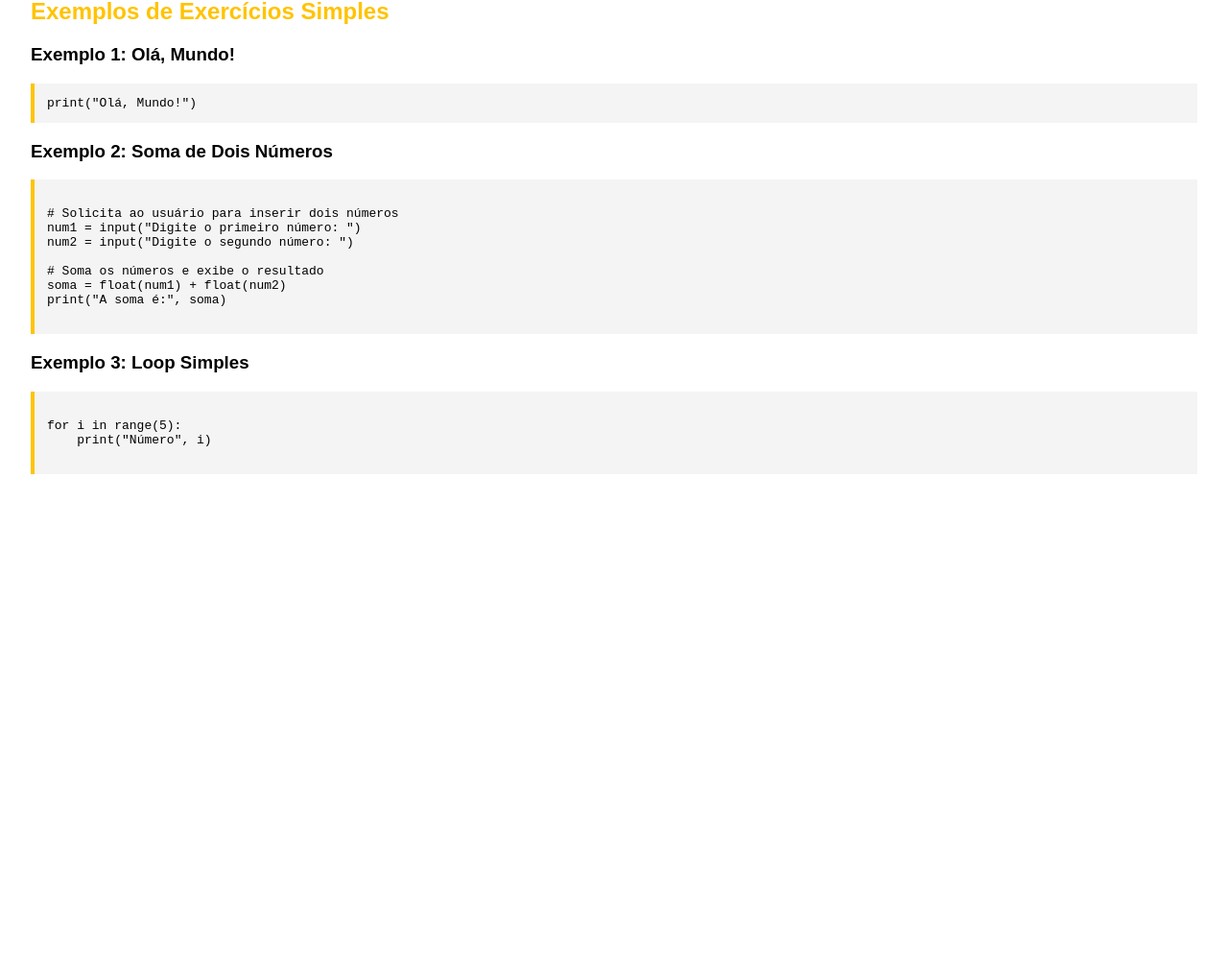
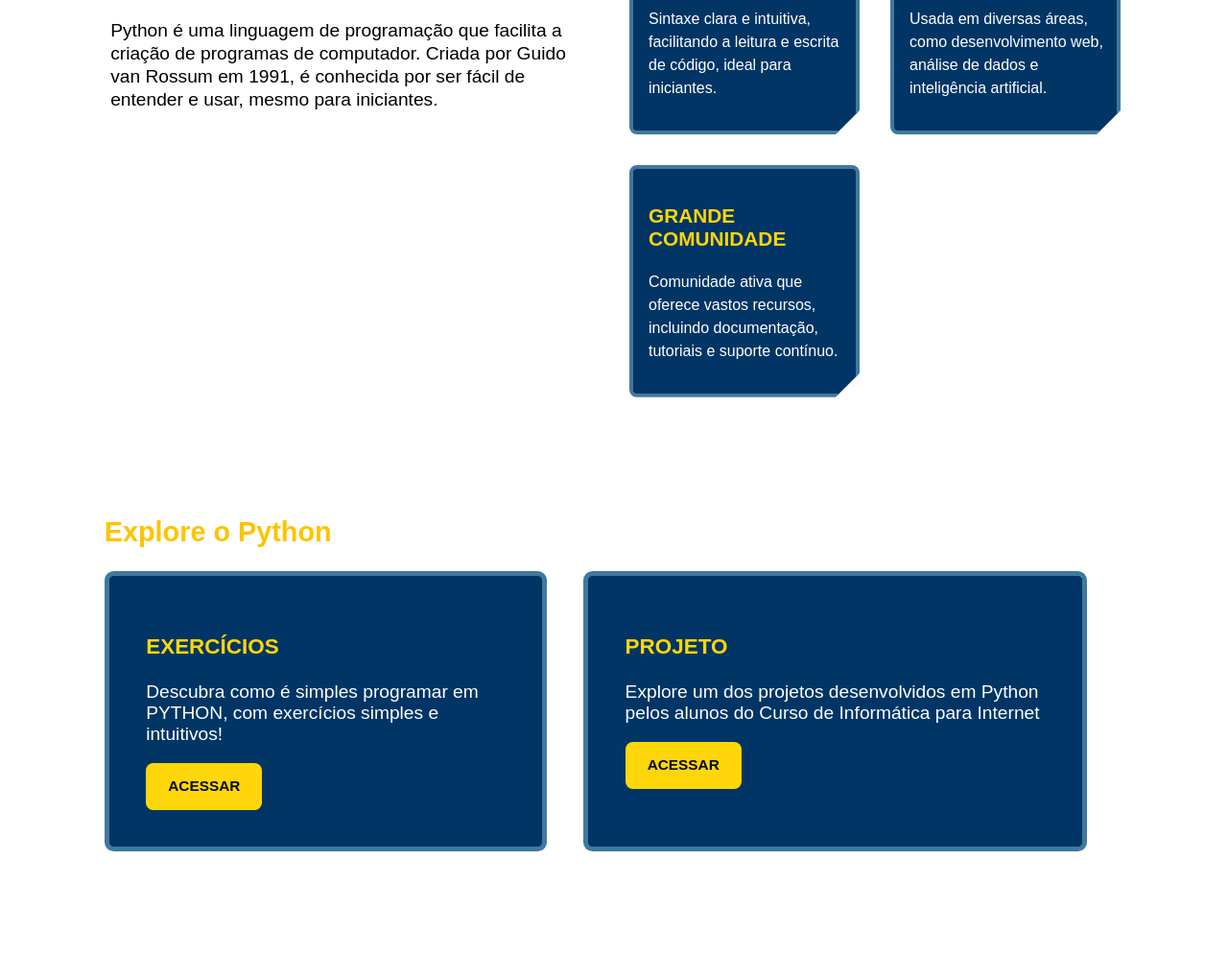
Before and after one commit to JuCDReis/python, a plain HTML site: page index.html in a window 1280 px wide. Shown: the part 636-1632 px from the top of the page at 96% size. Before the commit the page ends 1175 px from the top, so only its background shows below. Drawn offline with Linux system fonts and the light colour scheme.

Commit message:
update files

```diff
--- a/assets/script.js
+++ b/assets/script.js
@@ -18,46 +18,48 @@ document.addEventListener('DOMContentLoaded', (event) => {
     }
 });
 
-
-
 const tamFonte = document.getElementById('conf-fonte');
+const navBar = document.getElementById('options');
 const fonte = document.getElementById('fonte');
 
-tamFonte.addEventListener('click', function(){
+let fontSizeControl = null; // store the dynamically added element
+
+tamFonte.addEventListener('click', function() {
   console.log('inicio');
 
-    if(tamFonte.classList.contains('fonte-mexer')){
+  if (tamFonte.classList.contains('fonte-mexer')) {
     console.log('testeIf');
     tamFonte.classList.remove('fonte-mexer');
-        tamFonte.innerHTML += `
-    <div class="fonte-mexer">
+    if (fontSizeControl) {
+      fontSizeControl.remove(); // remove the dynamically added element
+    }
+  } else {
+    console.log('testeElse');
+    tamFonte.classList.add('fonte-mexer');
+    fontSizeControl = document.createElement('div');
+    fontSizeControl.className = 'fonte-mexer';
+    fontSizeControl.innerHTML = `
       <button id="aumentar" class="btn-fonte btn">+</button>
       <button id="diminuir" class="btn-fonte btn">-</button>
-    </div>
-    `
-    document.getElementById('aumentar').addEventListener('click', function(){
+    `;
+    navBar.appendChild(fontSizeControl);
+
+    document.getElementById('aumentar').addEventListener('click', function() {
       console.log('teste botao+');
-        changeFontSize(1)}
-        );
-    document.getElementById('diminuir').addEventListener('click', function(){
+      changeFontSize(1);
+    });
+    document.getElementById('diminuir').addEventListener('click', function() {
       console.log('teste botao-');
-        changeFontSize(-1)
+      changeFontSize(-1);
+    });
   }
-    );
-    }else{
-        console.log('testeElse')
-        tamFonte.classList.add('fonte-mexer');
-        tamFonte.innerHTML = `
-        <div id="fonte" class="fonte">aA
-                </div>
-    `};
+});
 
-function changeFontSize(step){
+function changeFontSize(step) {
   var fontSize = parseFloat(getComputedStyle(document.body).fontSize);
   var newFontSize = fontSize + step;
   document.body.style.fontSize = newFontSize + 'px';
 }
-});
 
 // Adiciona um evento de mudança ao elemento com o id 'color-filter'
 document.getElementById('color-filter').addEventListener('change', function() {
--- a/assets/style.css
+++ b/assets/style.css
@@ -1,9 +1,11 @@
 :root {
     --background-color-light: #eeeeee;
-    --background-color-dark: #000814;
+    --background-color-dark: #001d3d;
+    --background-secondary: #003566;
     --text-color-light: #000814;
     --text-color-dark: #ffffff;
     --primary-color: #FFC300;
+    --highlights: #ffd60a;
 }
 
 body.light {
@@ -20,7 +22,7 @@ body {
     font-family: Arial, sans-serif;
     margin: 0;
     padding: 0;
-    transition: background-color 0.3s, color 0.3s;
+
 }
 
 header {
@@ -90,7 +92,7 @@ main {
     padding: 2em;
 }
 
- h2 {
+ h1 {
     color: var(--primary-color);
 }
 
@@ -129,3 +131,87 @@ pre {
 .filter-image.protanopia {
     filter: sepia(35%) saturate(100%);
 }
+
+
+.about{
+  display: grid;
+  grid-template-columns: 1fr 1fr;
+  padding: 2em 4em;
+  line-height: 1.5em;
+}
+.about-left{
+    display: flex;
+  flex-direction: column;
+  align-items: flex-start;
+  padding: 1em;
+  font-size: 1.2em;
+
+}
+.principios{
+    display: grid;
+    grid-template-columns: 1fr 1fr;
+
+}
+
+.principio{
+    background-color: var(--background-secondary) ;
+    color:#fff;
+    margin:1em;
+    padding: 1em 0em 1em 1em;
+    border-radius: 0.5em;
+    border: solid 0.3em #40799e;
+    clip-path: polygon(0 0,100% 0,100% calc(100% - 25px),calc(100% - 25px) 100%,0 100%);
+}
+
+.principio > h3{
+    text-transform: uppercase;
+    font-size: 1.3em;
+}
+
+
+.p1 >h3 {
+    color: var(--highlights);
+}
+
+.p1:hover{
+    border: solid 0.3em var(--highlights);
+    transition: 0.3s;
+
+}
+
+.mais{
+    font-size: 1.2em;
+    margin: 4em;
+}
+.links{
+    display: flex;
+    justify-content: space-between;
+}
+.saiba-mais{
+    background-color: var(--background-secondary);
+  border: solid 0.3em #40799e;
+  border-radius: 0.5em;
+  color: #fff;
+  margin-right: 2em;
+  padding: 2em ;
+}
+.saiba-mais > h3{
+    color: var(--highlights);
+}
+
+.saiba-mais:hover{
+    border: solid 0.3em var(--highlights);
+    transition: 0.3s;
+
+}
+
+.btn-link{
+    background-color: var(--highlights);
+    color: var(--text-color-light);
+    border: 0em;
+    border-radius: 0.5em;
+    padding: 1em 1.5em;
+    font-weight: bold;
+    text-transform: uppercase;
+    font-size: 0.8em;
+}
--- a/index.html
+++ b/index.html
@@ -10,7 +10,7 @@
     <header>
         <h1>Python </h1>
         <h3>Programação Simplificada, <strong>Soluções Ilimitadas</strong></h3>
-        <nav class="options">
+        <nav class="options" id="options">
             <button id="theme-toggle" class="btn">Modo Escuro</button>
             <select id="color-filter" class="filters-input btn">
                 <option class="option-select" value="default">Cores padrão</option>
@@ -28,35 +28,48 @@
         </nav>
     </header>
     <main>
-        <section id="about">
-            <h2>Sobre Python</h2>
-            <p>Python é uma linguagem de programação interpretada, de alto nível e com uma sintaxe fácil de aprender. Ela suporta múltiplos paradigmas de programação e possui uma vasta comunidade de desenvolvedores.</p>
-        </section>
-        <section id="examples">
-            <h2>Exemplos de Exercícios Simples</h2>
-            <article>
-                <h3>Exemplo 1: Olá, Mundo!</h3>
-                <pre><code>print("Olá, Mundo!")</code></pre>
-            </article>
-            <article>
-                <h3>Exemplo 2: Soma de Dois Números</h3>
-                <pre><code>
-# Solicita ao usuário para inserir dois números
-num1 = input("Digite o primeiro número: ")
-num2 = input("Digite o segundo número: ")
+        <div class="about">
+            <div class="about-left">
+             <h1>Por que PYTHON?</h1>
+             <p>Python é uma linguagem de programação que facilita a criação de programas de computador. Criada por Guido van Rossum em 1991, é conhecida por ser fácil de entender e usar, mesmo para iniciantes.</p>
+            </div>
+            <div class="about-right">
+                <div class="principios">
+                    <div class="principio p1">
+                        <h3>Facilidade de Uso</h3>
+                        <p>Sintaxe clara e intuitiva, facilitando a leitura e escrita de código, ideal para iniciantes.</p>
+                      </div>
+                      <div class="principio p1">
+                        <h3>Versatilidade</h3>
+                        <p> Usada em diversas áreas, como desenvolvimento web, análise de dados e inteligência artificial.</p>
+                      </div>
+                      <div class="principio p1">
+                        <h3>Grande Comunidade</h3>
+                        <p>Comunidade ativa que oferece vastos recursos, incluindo documentação, tutoriais e suporte contínuo.</p>
+                      </div>
 
-# Soma os números e exibe o resultado
-soma = float(num1) + float(num2)
-print("A soma é:", soma)
-                </code></pre>
-            </article>
-            <article>
-                <h3>Exemplo 3: Loop Simples</h3>
-                <pre><code>
-for i in range(5):
-    print("Número", i)
-                </code></pre>
-            </article>
+                    </div>
+                </div>
+        </div>
+        <section class="mais">
+            <h1>Explore o Python</h1>
+            <div class="links">
+                <div class="saiba-mais">
+                    <h3> EXERCÍCIOS </h3>
+                    <p>Descubra como é simples programar em PYTHON, com exercícios simples e intuitivos!</p>
+                    <a href="">
+                        <button class="btn-link ">Acessar</button>
+                    </a>
+                </div>
+                <div class="saiba-mais">
+                    <h3> PROJETO </h3>
+                    <p>Explore um dos projetos desenvolvidos em Python pelos alunos do Curso de Informática para Internet</p>
+                    <a href="">
+                        <button class="btn-link ">Acessar</button>
+                    </a>
+                </div>
+            </div>
+
         </section>
     </main>
     <div vw class="enabled">
```
Lines whose indentation alone changed are shown as unchanged.
